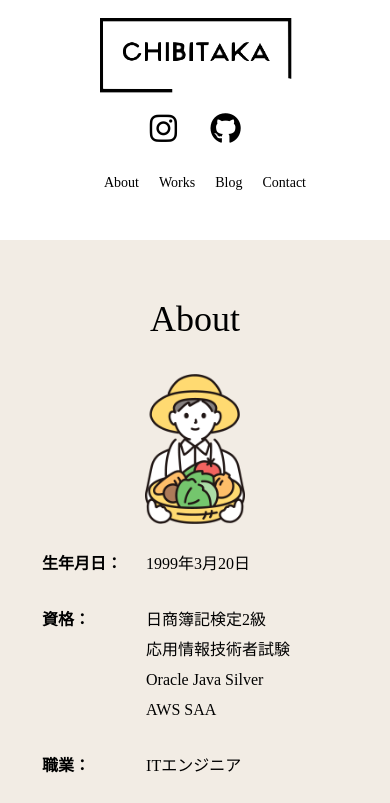
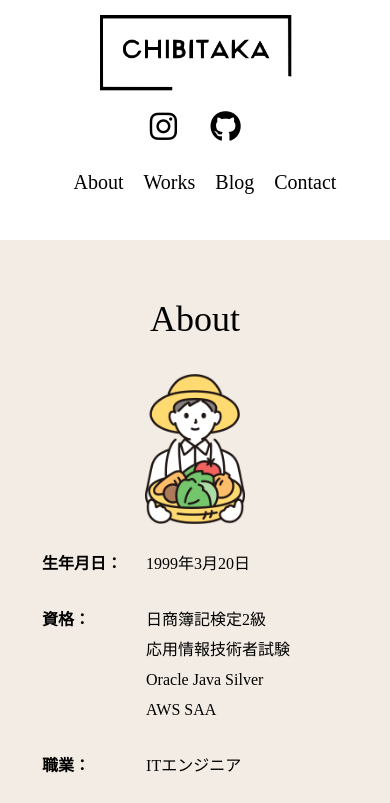
Before and after one commit to chibitaka0320/introduction, a plain HTML site: page index.html in a window 390 px wide. Shown: the top 803 px of the page. Drawn offline with Linux system fonts and the light colour scheme.

Commit message:
responsive

```diff
--- a/css/index.css
+++ b/css/index.css
@@ -111,7 +111,7 @@ footer {
 }
 
 /* レスポンシブ700 */
-@media screen and (max-width:700px) {
+@media screen and (max-width:800px) {
     header {
         width: 90%;
     }
@@ -162,6 +162,9 @@ footer {
     header nav ul {
         padding: 0;
     }
+    header nav ul li a {
+        font-size: 20px;
+    }
     #about table {
         width: 90%;
     }
```
